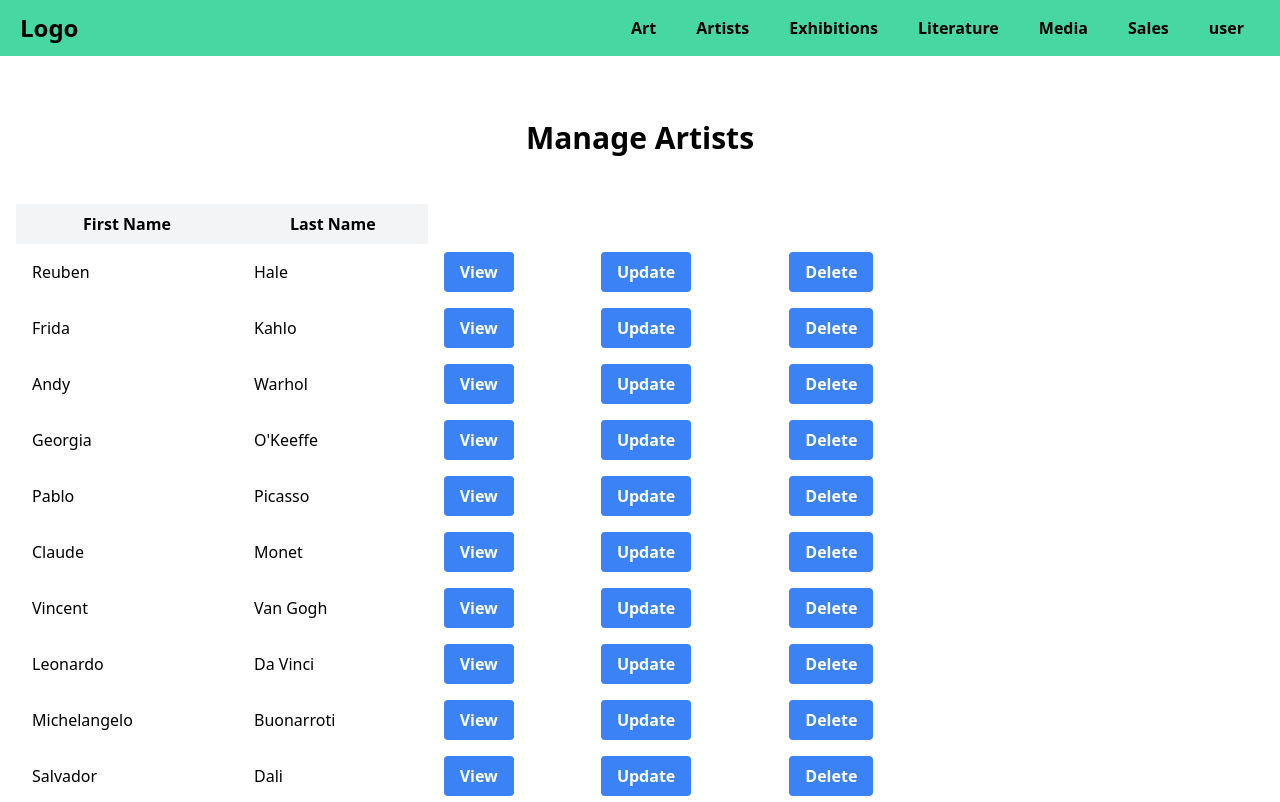
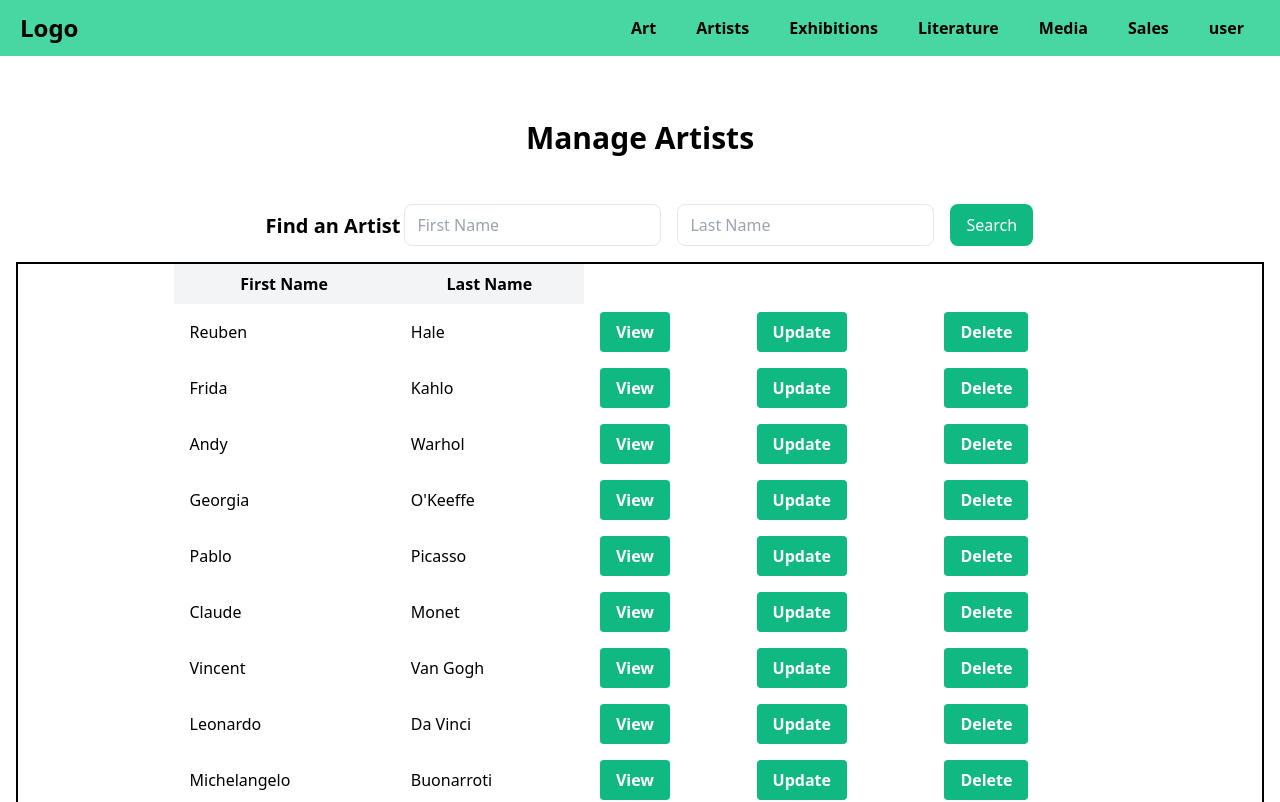
Before and after one commit to WebWarriors-UNF-CIS/rhams-old, a Next.js app: page /artists/manage in a window 1280 px wide. Shown: the top 802 px of the page. Built offline with nearby package versions, Linux system fonts and the light colour scheme.

Commit message:
changes to artists/manage  file
changed color of buttons (but will likely change again)- edited a bunch of the tailwind css

```diff
--- a/src/app/artists/manage/page.tsx
+++ b/src/app/artists/manage/page.tsx
@@ -46,6 +46,27 @@ function ArtistTable() {
       <div className="flex justify-center items-center">
       <h1 className="text-3xl font-bold p-12">Manage Artists</h1>
       </div>
+      <div className="w-3/5 mx-auto">
+      <div className="flex mb-4">
+        <h1 className="text-xl font-semibold whitespace-nowrap pr-1 pt-2">Find an Artist</h1>
+        <div className="flex space-x-4 ml-auto">
+          <input
+            type="text"
+            placeholder="First Name"
+            className="px-3 py-2 border rounded-lg focus:outline-none focus:ring focus:border-emerald-500"
+          />
+          <input
+            type="text"
+            placeholder="Last Name"
+            className="px-3 py-2 border rounded-lg focus:outline-none focus:ring focus:border-emerald-500"
+          />
+          <button className="bg-emerald-500 text-white rounded-lg px-4 py-2 hover:bg-emerald-600 hover:shadow">
+            Search
+          </button>
+        </div>
+      </div>
+    </div>
+    <div className="flex justify-center items-center border-solid border-2 border-black">
       <table className="w-3/4">
         <thead>
           <tr className="bg-gray-100">
@@ -59,18 +80,19 @@ function ArtistTable() {
               <td className="px-4 py-2">{artist.firstName}</td>
               <td className="px-4 py-2">{artist.lastName}</td>
               <td className='px-4 py-2'><a href="https://www.amazon.com">
-                <button className="bg-blue-500 hover:bg-blue-700 text-white font-bold py-2 px-4 rounded">View</button>
+                <button className="bg-emerald-500 hover:bg-emerald-700 text-white font-bold py-2 px-4 rounded">View</button>
                 </a></td>
                 <td className='px-4 py-2'><a href="https://www.amazon.com">
-                <button className="bg-blue-500 hover:bg-blue-700 text-white font-bold py-2 px-4 rounded">Update</button>
+                <button className="bg-emerald-500 hover:bg-emerald-700 text-white font-bold py-2 px-4 rounded">Update</button>
                 </a></td><td className='px-4 py-2'><a href="https://www.amazon.com">
-                <button className="bg-blue-500 hover:bg-blue-700 text-white font-bold py-2 px-4 rounded">Delete</button>
+                <button className="bg-emerald-500 hover:bg-emerald-700 text-white font-bold py-2 px-4 rounded">Delete</button>
                 </a></td>
             </tr>
           ))}
         </tbody>
       </table>
     </div>
+    </div>
   );
 }
 
```
